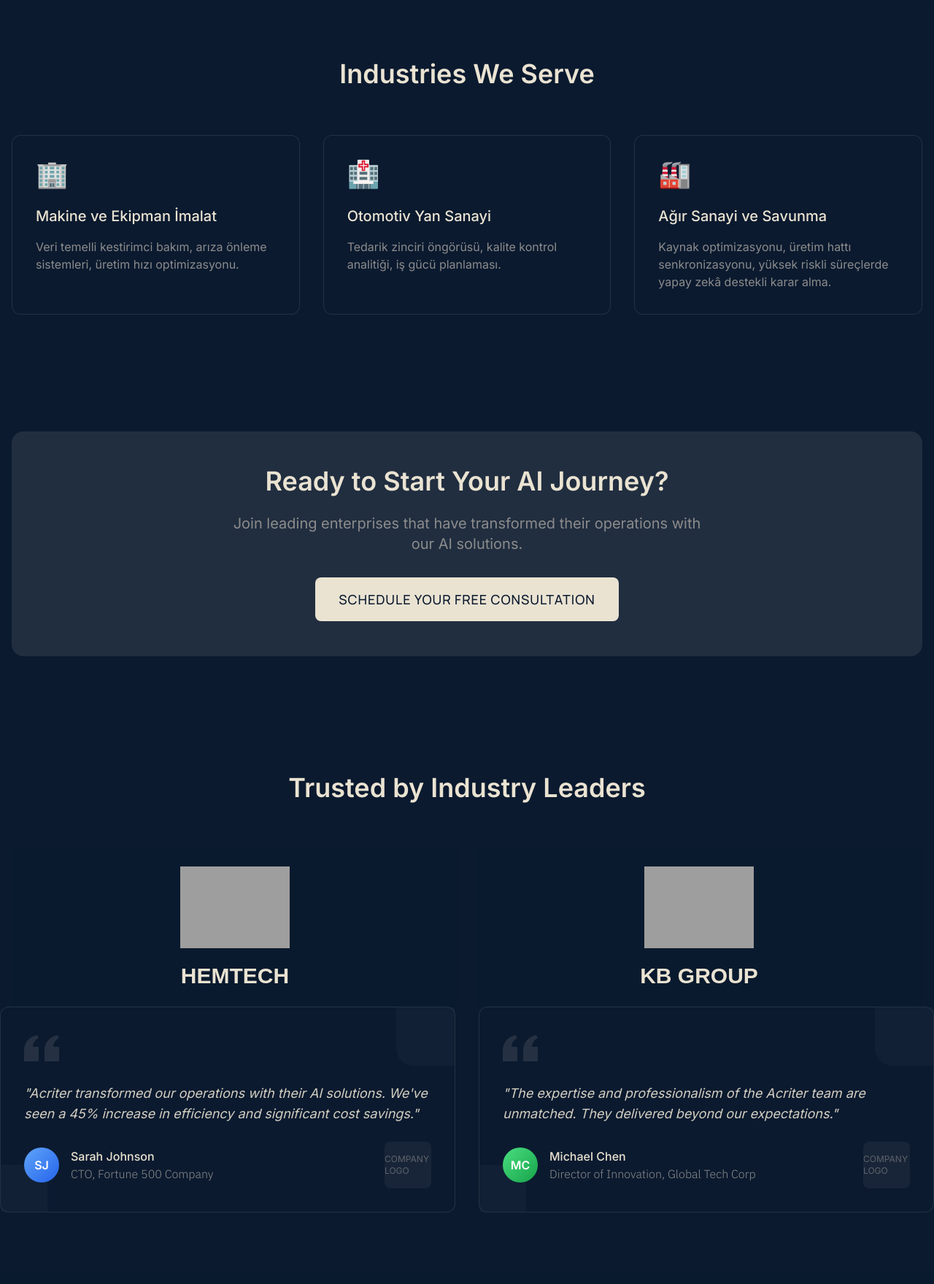
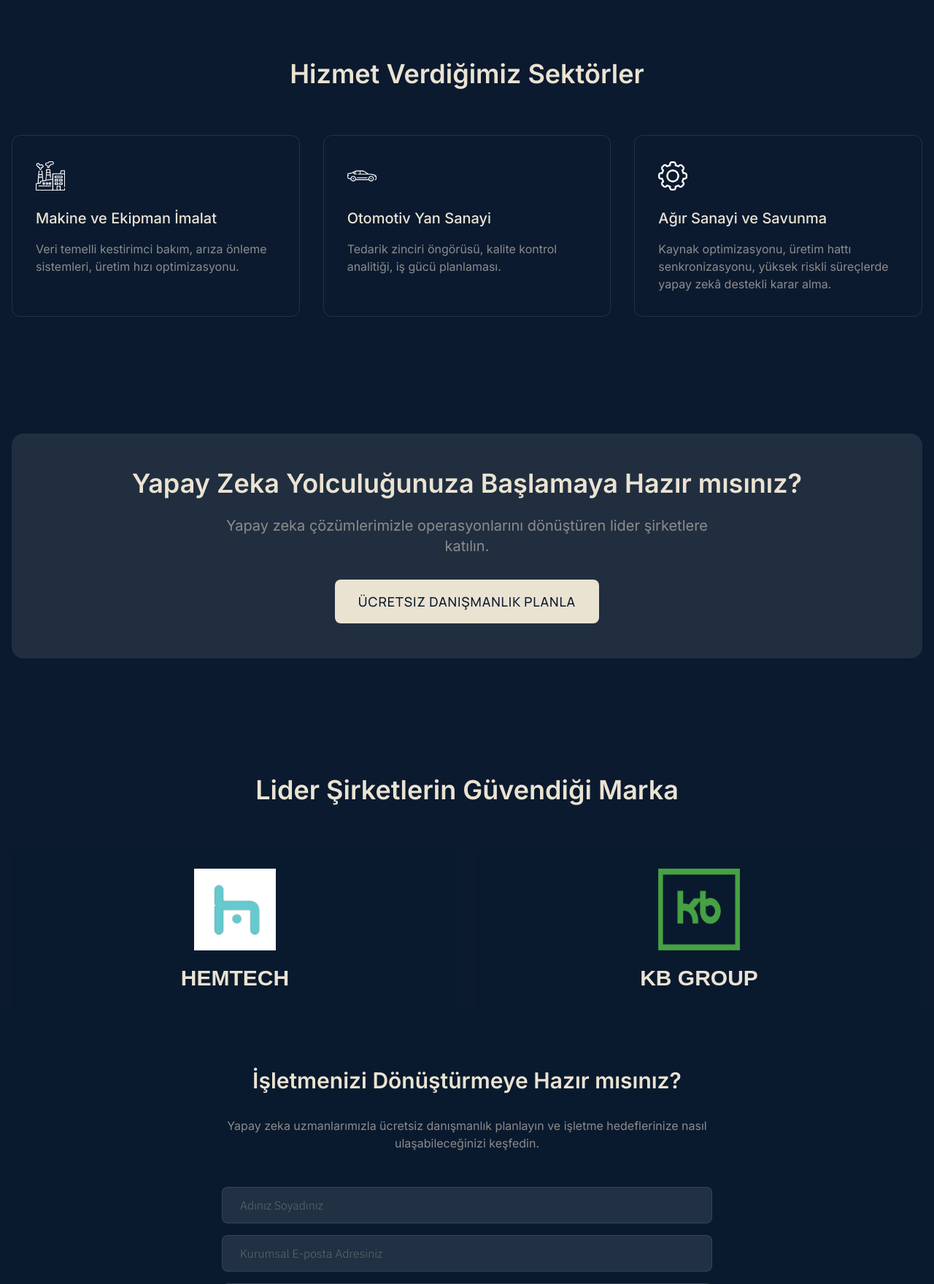
Before and after one commit to Ernosto0/Acriter-landingpage, a Django app: page / in a window 1280 px wide. Shown: the part 2190-3949 px from the top of the page at 73% size. Run offline with Django 5.2, Linux system fonts and the light colour scheme; some libraries are stand-ins or nearby versions; some web fonts are replaced; grey boxes are pictures that could not be loaded.

Commit message:
Add new images for landing page icons and update landing page content with Turkish translations for improved localization.

```diff
--- a/funnel/templates/funnel/landing.html
+++ b/funnel/templates/funnel/landing.html
@@ -5,7 +5,16 @@
     <meta name="viewport" content="width=device-width, initial-scale=1.0">
     <meta name="description" content="Acriter - Leading AI consulting firm helping enterprises achieve digital transformation with custom AI solutions. Get 40% efficiency gains in 12 months.">
     <meta name="keywords" content="AI consulting, enterprise AI, digital transformation, AI solutions">
-    <title>AI Enterprise Solutions | Leading AI Consulting | Acriter</title>
+    <title>Acriter</title>
+    {% load static %}
+    <!-- Favicon -->
+    <link rel="icon" type="image/png" href="{% static 'image/logo.PNG' %}">
+    <link rel="icon" type="image/png" sizes="32x32" href="{% static 'image/logo.PNG' %}">
+    <link rel="icon" type="image/png" sizes="16x16" href="{% static 'image/logo.PNG' %}">
+    <link rel="apple-touch-icon" sizes="180x180" href="{% static 'image/logo.PNG' %}">
+    <link rel="shortcut icon" href="{% static 'image/logo.PNG' %}">
+    <meta name="theme-color" content="#0B1A2F">
+
     <script src="https://cdn.tailwindcss.com"></script>
     <!-- Adobe Fonts (for Neue Haas Grotesk) -->
     <link rel="stylesheet" href="https://use.typekit.net/nkj3tjs.css">
@@ -23,7 +32,7 @@
     <!-- AOS Animation Library -->
     <link rel="stylesheet" href="https://unpkg.com/aos@next/dist/aos.css" />
     <!-- Custom CSS -->
-    {% load static %}
+
     <link rel="stylesheet" href="{% static 'css/landing.css' %}">
     <script>
         tailwind.config = {
@@ -64,7 +73,7 @@
                     <div class="text-5xl font-neue-haas tracking-tight">ACRITER</div>
                 </div>
                 <button class="btn-primary bg-transparent border-2 border-accent text-content px-6 py-2 rounded-lg hover:bg-accent/10 transition-all">
-                    Contact Us
+                    İletişim
                 </button>
             </div>
         </div>
@@ -225,22 +234,30 @@
         <!-- Industries Section -->
         <section class="py-20">
             <div class="container mx-auto px-4">
-                <h2 class="text-3xl md:text-4xl font-heading mb-16 text-center" data-aos="fade-up">Industries We Serve</h2>
+                <h2 class="text-3xl md:text-4xl font-heading mb-16 text-center" data-aos="fade-up">Hizmet Verdiğimiz Sektörler</h2>
                 <div class="grid md:grid-cols-3 gap-8">
                     <div class="bg-primary p-8 rounded-xl border border-accent/20" data-aos="fade-up" data-aos-delay="100">
-                        <div class="text-4xl mb-6">🏢</div>
+                        <div class="text-4xl mb-6">
+                            <img src="{% static 'image/factory.png' %}" alt="Bulb" class="w-10 h-10 inline-block">
+
+                        </div>
                         <h3 class="text-xl font-subheading mb-4">Makine ve Ekipman İmalat</h3>
                         <p class="text-accent font-body">Veri temelli kestirimci bakım, arıza önleme sistemleri, üretim hızı optimizasyonu.</p>
                     </div>
                     <div class="bg-primary p-8 rounded-xl border border-accent/20" data-aos="fade-up" data-aos-delay="200">
-                        <div class="text-4xl mb-6">🏥</div>
+                        <div class="text-4xl mb-6">
+                            <img src="{% static 'image/car.png' %}" alt="Bulb" class="w-10 h-10 inline-block">
+
+                        </div>
                         <h3 class="text-xl font-subheading mb-4">Otomotiv Yan Sanayi</h3>
                         <p class="text-accent font-body">
                             Tedarik zinciri öngörüsü, kalite kontrol analitiği, iş gücü planlaması.
                             </p>
                     </div>
                     <div class="bg-primary p-8 rounded-xl border border-accent/20" data-aos="fade-up" data-aos-delay="300">
-                        <div class="text-4xl mb-6">🏭</div>
+                        <div class="text-4xl mb-6">
+                            <img src="{% static 'image/gear.png' %}" alt="Bulb" class="w-10 h-10 inline-block">
+                        </div>
                         <h3 class="text-xl font-subheading mb-4">Ağır Sanayi ve Savunma</h3>
                         <p class="text-accent font-body">Kaynak optimizasyonu, üretim hattı senkronizasyonu, yüksek riskli süreçlerde yapay zekâ destekli karar alma.</p>
                     </div>
@@ -254,10 +271,10 @@
         <section class="py-20" data-aos="fade-up">
             <div class="container mx-auto px-4">
                 <div class="bg-content/10 p-12 rounded-2xl text-center">
-                    <h2 class="text-3xl md:text-4xl font-heading mb-6">Ready to Start Your AI Journey?</h2>
-                    <p class="text-xl text-accent mb-8 max-w-2xl mx-auto">Join leading enterprises that have transformed their operations with our AI solutions.</p>
+                    <h2 class="text-3xl md:text-4xl font-heading mb-6">Yapay Zeka Yolculuğunuza Başlamaya Hazır mısınız?</h2>
+                    <p class="text-xl text-accent mb-8 max-w-2xl mx-auto">Yapay zeka çözümlerimizle operasyonlarını dönüştüren lider şirketlere katılın.</p>
                     <button class="btn-primary bg-content text-primary px-8 py-4 rounded-lg hover:bg-content/90 transition-all text-lg">
-                        Schedule Your Free Consultation
+                        Ücretsiz Danışmanlık Planla
                     </button>
                 </div>
             </div>
@@ -267,7 +284,7 @@
         <!-- Social Proof Section -->
         <section class="py-20">
             <div class="container mx-auto px-4">
-                <h2 class="text-3xl md:text-4xl font-heading mb-16 text-center">Trusted by Industry Leaders</h2>
+                <h2 class="text-3xl md:text-4xl font-heading mb-16 text-center">Lider Şirketlerin Güvendiği Marka</h2>
 
                 <!-- Client Logos -->
                 <div class="grid grid-cols-2 gap-6 mb-15">
@@ -294,60 +311,62 @@
             </div>
 
             <!-- Testimonials -->
-            <div class="grid md:grid-cols-2 gap-8">
-                <div class="hover-card bg-primary p-8 rounded-xl border border-accent/20 relative group" data-aos="fade-up" data-aos-delay="100">
-                    <div class="absolute top-0 right-0 w-20 h-20 bg-accent/5 rounded-bl-3xl"></div>
-                    <div class="absolute bottom-0 left-0 w-16 h-16 bg-accent/5 rounded-tr-2xl"></div>
+            <!-- <div class="container mx-auto px-4">
+                <div class="max-w-5xl mx-auto grid md:grid-cols-2 gap-8">
+                    <div class="hover-card bg-primary p-6 md:p-8 rounded-lg border border-accent/20 relative group" data-aos="fade-up" data-aos-delay="100">
+                        <div class="absolute top-0 right-0 w-16 h-16 md:w-20 md:h-20 bg-accent/5 rounded-bl-3xl"></div>
+                        <div class="absolute bottom-0 left-0 w-12 h-12 md:w-16 md:h-16 bg-accent/5 rounded-tr-2xl"></div>
                         <div class="relative">
-                        <svg class="w-12 h-12 text-accent/20 mb-6" fill="currentColor" viewBox="0 0 24 24">
+                            <svg class="w-10 h-10 md:w-12 md:h-12 text-accent/20 mb-4 md:mb-6" fill="currentColor" viewBox="0 0 24 24">
                                 <path d="M14.017 21v-7.391c0-5.704 3.731-9.57 8.983-10.609l.995 2.151c-2.432.917-3.995 3.638-3.995 5.849h4v10h-9.983zm-14.017 0v-7.391c0-5.704 3.748-9.57 9-10.609l.996 2.151c-2.433.917-3.996 3.638-3.996 5.849h3.983v10h-9.983z"/>
                             </svg>
-                        <p class="text-lg mb-6 font-body italic text-content/90">"Acriter transformed our operations with their AI solutions. We've seen a 45% increase in efficiency and significant cost savings."</p>
+                            <p class="text-base md:text-lg mb-6 font-body italic text-content/90">"Acriter ekibinin uzmanlığı ve profesyonelliği eşsiz. Beklentilerimizin ötesinde bir hizmet sundular."</p>
                             <div class="flex items-center gap-4">
-                            <div class="w-12 h-12 bg-gradient-to-br from-blue-400 to-blue-600 rounded-full flex items-center justify-center text-white font-bold">SJ</div>
+                                <div class="w-10 h-10 md:w-12 md:h-12 bg-gradient-to-br from-blue-400 to-blue-600 rounded-full flex items-center justify-center text-white font-bold text-sm md:text-base">SJ</div>
                                 <div>
-                                <p class="font-subheading">Sarah Johnson</p>
-                                <p class="text-accent font-helper">CTO, Fortune 500 Company</p>
+                                    <p class="font-subheading text-sm md:text-base">Sarah Johnson</p>
+                                    <p class="text-accent font-helper text-xs md:text-sm">CTO, Fortune 500 Şirketi</p>
                                 </div>
                                 <div class="ml-auto">
-                                <div class="w-16 h-16 bg-accent/10 rounded-lg flex items-center justify-center">
-                                    <span class="text-xs text-accent/60">COMPANY LOGO</span>
+                                    <div class="w-12 h-12 md:w-16 md:h-16 bg-accent/10 rounded-lg flex items-center justify-center">
+                                        <span class="text-xs text-accent/60">LOGO</span>
                                     </div>
                                 </div>
                             </div>
                         </div>
                     </div>
-                <div class="hover-card bg-primary p-8 rounded-xl border border-accent/20 relative group" data-aos="fade-up" data-aos-delay="200">
-                    <div class="absolute top-0 right-0 w-20 h-20 bg-accent/5 rounded-bl-3xl"></div>
-                    <div class="absolute bottom-0 left-0 w-16 h-16 bg-accent/5 rounded-tr-2xl"></div>
+                    <div class="hover-card bg-primary p-6 md:p-8 rounded-lg border border-accent/20 relative group" data-aos="fade-up" data-aos-delay="200">
+                        <div class="absolute top-0 right-0 w-16 h-16 md:w-20 md:h-20 bg-accent/5 rounded-bl-3xl"></div>
+                        <div class="absolute bottom-0 left-0 w-12 h-12 md:w-16 md:h-16 bg-accent/5 rounded-tr-2xl"></div>
                         <div class="relative">
-                        <svg class="w-12 h-12 text-accent/20 mb-6" fill="currentColor" viewBox="0 0 24 24">
+                            <svg class="w-10 h-10 md:w-12 md:h-12 text-accent/20 mb-4 md:mb-6" fill="currentColor" viewBox="0 0 24 24">
                                 <path d="M14.017 21v-7.391c0-5.704 3.731-9.57 8.983-10.609l.995 2.151c-2.432.917-3.995 3.638-3.995 5.849h4v10h-9.983zm-14.017 0v-7.391c0-5.704 3.748-9.57 9-10.609l.996 2.151c-2.433.917-3.996 3.638-3.996 5.849h3.983v10h-9.983z"/>
                             </svg>
-                        <p class="text-lg mb-6 font-body italic text-content/90">"The expertise and professionalism of the Acriter team are unmatched. They delivered beyond our expectations."</p>
+                            <p class="text-base md:text-lg mb-6 font-body italic text-content/90">"The expertise and professionalism of the Acriter team are unmatched. They delivered beyond our expectations."</p>
                             <div class="flex items-center gap-4">
-                            <div class="w-12 h-12 bg-gradient-to-br from-green-400 to-green-600 rounded-full flex items-center justify-center text-white font-bold">MC</div>
+                                <div class="w-10 h-10 md:w-12 md:h-12 bg-gradient-to-br from-green-400 to-green-600 rounded-full flex items-center justify-center text-white font-bold text-sm md:text-base">MC</div>
                                 <div>
-                                <p class="font-subheading">Michael Chen</p>
-                                <p class="text-accent font-helper">Director of Innovation, Global Tech Corp</p>
+                                    <p class="font-subheading text-sm md:text-base">Michael Chen</p>
+                                    <p class="text-accent font-helper text-xs md:text-sm">İnovasyon Direktörü, Global Teknoloji Şirketi</p>
                                 </div>
                                 <div class="ml-auto">
-                                <div class="w-16 h-16 bg-accent/10 rounded-lg flex items-center justify-center">
-                                    <span class="text-xs text-accent/60">COMPANY LOGO</span>
+                                    <div class="w-12 h-12 md:w-16 md:h-16 bg-accent/10 rounded-lg flex items-center justify-center">
+                                        <span class="text-xs text-accent/60">LOGO</span>
                                     </div>
                                 </div>
                             </div>
                         </div>
                     </div>
                 </div>
-        </section>
+            </div>
+        </section> -->
 
         <!-- Contact Form Section with Enhanced UX -->
         <section class="py-20 bg-primary/50">
             <div class="container mx-auto px-4">
                 <div class="max-w-2xl mx-auto text-center">
-                    <h2 class="text-3xl font-heading mb-8" data-aos="fade-up">Ready to Transform Your Business?</h2>
-                    <p class="text-accent mb-12 font-body" data-aos="fade-up" data-aos-delay="100">Schedule a free consultation with our AI experts and discover how we can help you achieve your business goals.</p>
+                    <h2 class="text-3xl font-heading mb-8" data-aos="fade-up">İşletmenizi Dönüştürmeye Hazır mısınız?</h2>
+                    <p class="text-accent mb-12 font-body" data-aos="fade-up" data-aos-delay="100">Yapay zeka uzmanlarımızla ücretsiz danışmanlık planlayın ve işletme hedeflerinize nasıl ulaşabileceğinizi keşfedin.</p>
 
                     <form method="POST" class="space-y-6" id="contactForm" data-aos="fade-up" data-aos-delay="200">
                         {% csrf_token %}
@@ -355,37 +374,37 @@
                             <input
                                 type="text"
                                 name="name"
-                                placeholder="Your Name"
+                                placeholder="Adınız Soyadınız"
                                 class="w-full px-6 py-3 rounded-lg bg-white/10 border border-accent/20 text-content placeholder-accent/60 focus:outline-none focus:border-accent font-helper form-input"
                                 required
                             >
                             <input
                                 type="email"
                                 name="email"
-                                placeholder="Business Email"
+                                placeholder="Kurumsal E-posta Adresiniz"
                                 class="w-full px-6 py-3 rounded-lg bg-white/10 border border-accent/20 text-content placeholder-accent/60 focus:outline-none focus:border-accent font-helper form-input"
                                 required
                             >
                             <input
                                 type="text"
                                 name="company"
-                                placeholder="Company Name"
+                                placeholder="Şirket Adı"
                                 class="w-full px-6 py-3 rounded-lg bg-white/10 border border-accent/20 text-content placeholder-accent/60 focus:outline-none focus:border-accent font-helper form-input"
                                 required
                             >
                             <textarea
                                 name="challenge"
-                                placeholder="Briefly describe your challenge"
+                                placeholder="Çözmek istediğiniz sorunu kısaca anlatın"
                                 rows="4"
                                 class="w-full px-6 py-3 rounded-lg bg-white/10 border border-accent/20 text-content placeholder-accent/60 focus:outline-none focus:border-accent font-helper form-input"
                                 required
                             ></textarea>
                         </div>
                         <button type="submit" class="btn-primary bg-content text-primary px-8 py-4 rounded-lg hover:bg-content/90 transition-all w-full md:w-auto">
-                            Get Free Consultation
+                            Ücretsiz Danışmanlık Al
                         </button>
                         <p class="text-accent text-sm font-helper mt-4">
-                            Your information is secure and will never be shared with third parties.
+                            Bilgileriniz güvende ve asla üçüncü taraflarla paylaşılmayacaktır.
                         </p>
                     </form>
                 </div>
@@ -408,10 +427,10 @@
     <div id="cookie-banner" class="fixed bottom-0 left-0 right-0 bg-primary border-t border-accent/20 p-4 transform translate-y-full transition-transform duration-300">
         <div class="container mx-auto px-4">
             <div class="flex flex-col md:flex-row items-center justify-between gap-4">
-                <p class="text-sm text-accent font-helper">We use cookies to enhance your experience. By continuing to visit this site you agree to our use of cookies.</p>
+                <p class="text-sm text-accent font-helper">Deneyiminizi geliştirmek için çerezleri kullanıyoruz. Bu siteyi ziyaret etmeye devam ederek çerez kullanımımızı kabul etmiş olursunuz.</p>
                 <div class="flex gap-4">
-                    <button id="accept-cookies" class="btn-primary bg-content text-primary px-4 py-2 rounded-lg text-sm">Accept</button>
-                    <button id="decline-cookies" class="btn-primary bg-transparent border border-accent text-content px-4 py-2 rounded-lg text-sm">Decline</button>
+                    <button id="accept-cookies" class="btn-primary bg-content text-primary px-4 py-2 rounded-lg text-sm">Kabul Et</button>
+                    <button id="decline-cookies" class="btn-primary bg-transparent border border-accent text-content px-4 py-2 rounded-lg text-sm">Reddet</button>
                 </div>
             </div>
         </div>
@@ -436,7 +455,7 @@
                     </svg>
                 </div>
                 <div>
-                    <div class="font-subheading text-content">Call Us</div>
+                    <div class="font-subheading text-content">Bizi Arayın</div>
                     <div class="text-sm text-accent">+1 (234) 567-890</div>
                 </div>
             </a>
@@ -450,7 +469,7 @@
                 </div>
                 <div>
                     <div class="font-subheading text-content">WhatsApp</div>
-                    <div class="text-sm text-accent">Chat with us</div>
+                    <div class="text-sm text-accent">Bizimle Sohbet Edin</div>
                 </div>
             </a>
 
@@ -462,7 +481,7 @@
                     </svg>
                 </div>
                 <div>
-                    <div class="font-subheading text-content">Email Us</div>
+                    <div class="font-subheading text-content">E-posta Gönderin</div>
                     <div class="text-sm text-accent">contact@acriter.com</div>
                 </div>
             </a>
@@ -472,11 +491,11 @@
     <!-- Footer with Enhanced Links -->
     <footer class="container mx-auto px-4 py-8 mt-16 border-t border-accent/20">
         <div class="flex flex-col md:flex-row justify-between items-center">
-            <p class="text-accent mb-4 md:mb-0 font-helper">&copy; 2025 Acriter. All rights reserved.</p>
+            <p class="text-accent mb-4 md:mb-0 font-helper">&copy; 2025 Acriter. Tüm hakları saklıdır.</p>
             <div class="flex gap-8">
-                <a href="#" class="text-accent hover:text-content transition-colors font-helper hover:underline">Privacy</a>
-                <a href="#" class="text-accent hover:text-content transition-colors font-helper hover:underline">Terms</a>
-                <a href="#" class="text-accent hover:text-content transition-colors font-helper hover:underline">Contact</a>
+                <a href="#" class="text-accent hover:text-content transition-colors font-helper hover:underline">Gizlilik</a>
+                <a href="#" class="text-accent hover:text-content transition-colors font-helper hover:underline">Şartlar</a>
+                <a href="#" class="text-accent hover:text-content transition-colors font-helper hover:underline">İletişim</a>
             </div>
         </div>
     </footer>
```
Also changed, not shown: funnel/static/image/car.png (added), funnel/static/image/factory.png (added), funnel/static/image/gear.png (added), funnel/static/image/hemtech.png (added), funnel/static/image/kbyazilim.png (added). Lines whose indentation alone changed are shown as unchanged.
